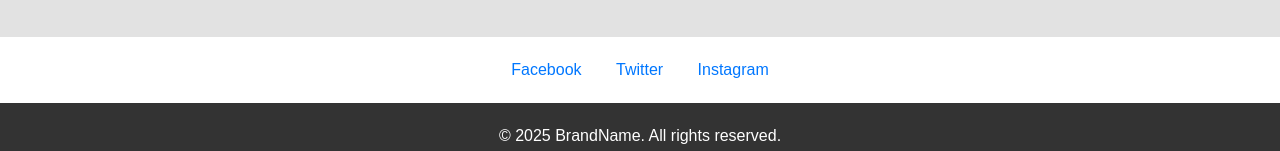
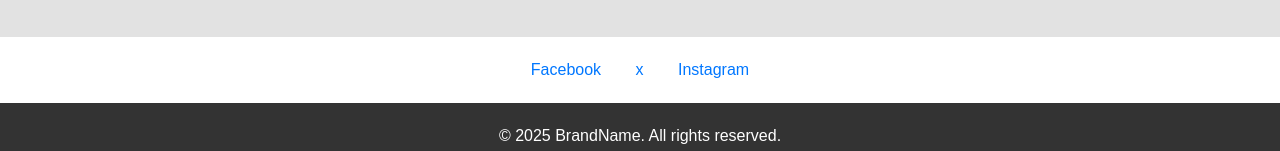
Before and after one commit to Jane-Emmanuel/A-modern-responsive-landing-page-built-with-HTML-CSS., a plain HTML site: page index.html in a window 1280 px wide. Shown: the part 1213-1364 px from the top of the page. Drawn offline with Linux system fonts and the light colour scheme.

Commit message:
Update index.html

```diff
--- a/index.html
+++ b/index.html
@@ -82,7 +82,7 @@
   <section class="social">
     <div class="container">
       <a href="https://facebook.com" target="_blank">Facebook</a>
-      <a href="https://x.com" target="_blank">Twitter</a>
+      <a href="https://x.com" target="_blank">x</a>
       <a href="https://instagram.com" target="_blank">Instagram</a>
     </div>
   </section>
```
